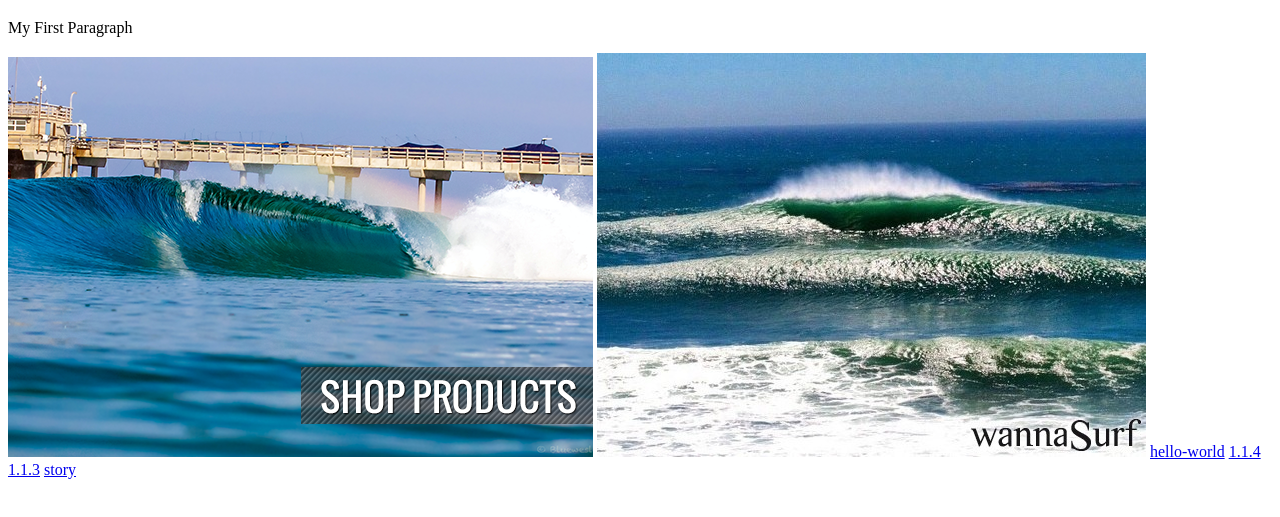
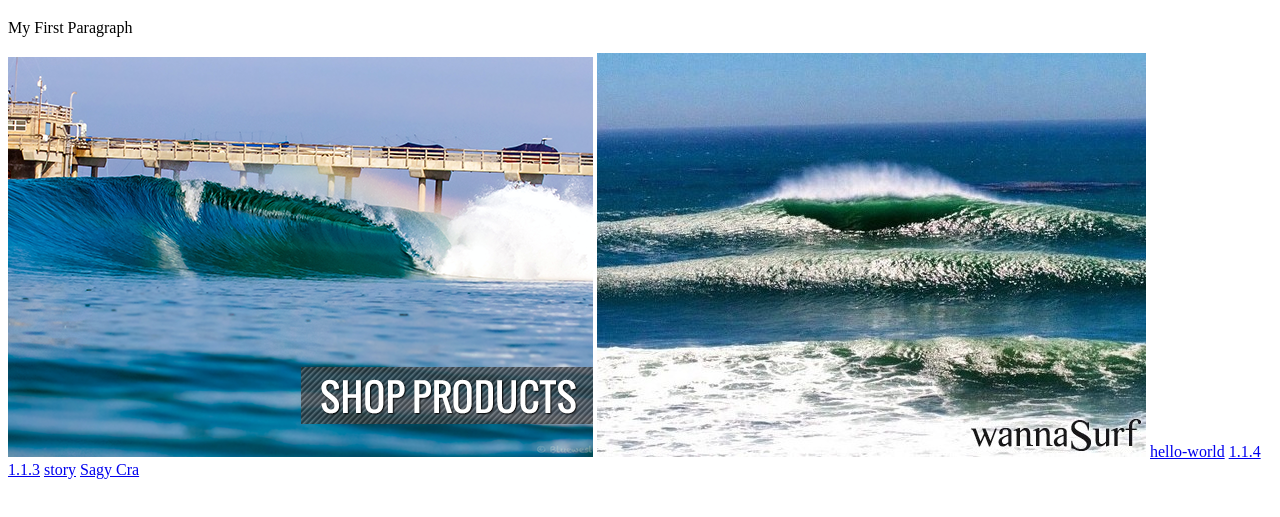
Before and after one commit to cfandey/cfandey.github.io, a plain HTML site: page index.html in a window 1280 px wide. Shown: the part 61-578 px from the top of the page. Drawn offline with Linux system fonts and the light colour scheme.

Commit message:
commit newest

```diff
--- a/index.html
+++ b/index.html
@@ -9,4 +9,5 @@
 <a href="https://scratch.mit.edu/projects/121064659/">1.1.4</a>
 <a href="https://scratch.mit.edu/projects/121057254/#player">1.1.3</a>
 <a href="https://scratch.mit.edu/projects/121985958/">story</a>
+<a href="https://scratch.mit.edu/projects/123080589/">Sagy Cra</a>
 </html>
```
